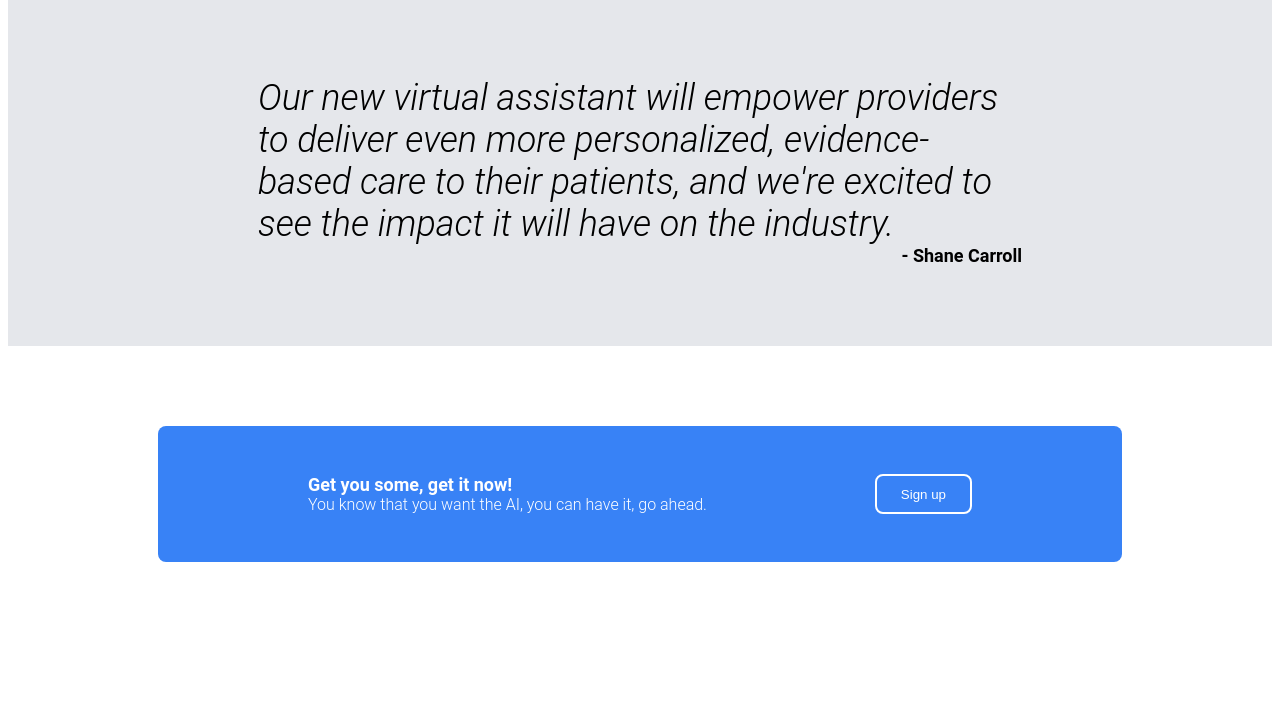
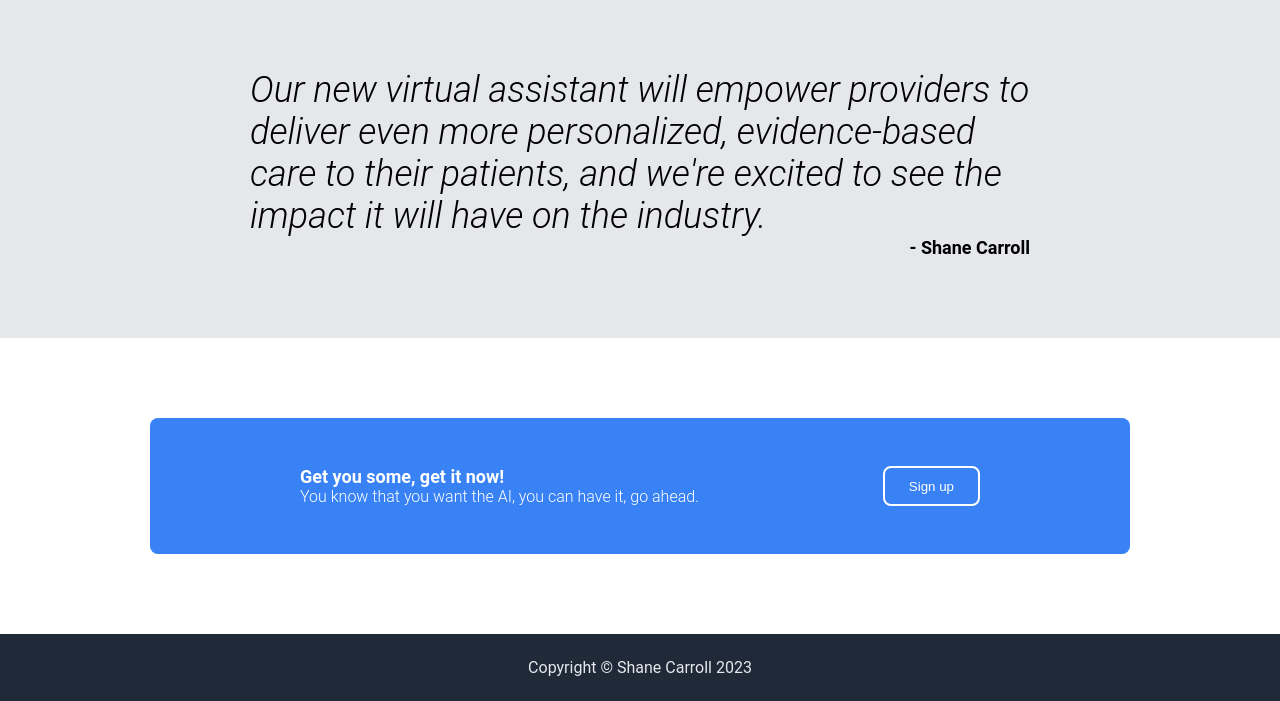
Before and after one commit to XavierLongview/first-webpage, a plain HTML site: page index.html in a window 1280 px wide. Shown: the part 822-1523 px from the top of the page. Before the commit the page ends 1464 px from the top, so only its background shows below. Drawn offline with Linux system fonts and the light colour scheme.

Commit message:
Add footer

```diff
--- a/index.html
+++ b/index.html
@@ -66,7 +66,7 @@
         <button>Sign up</button>
     </div>
 
-
+    <div class="footer">Copyright © Shane Carroll 2023</div>
 
 </body>
 </html>
--- a/styles.css
+++ b/styles.css
@@ -1,5 +1,10 @@
 html {
     font-family: Roboto, sans-serif;
+    height: 100vh;
+}
+
+body {
+    margin: 0px
 }
 
 .header {
@@ -158,3 +163,10 @@ html {
     border-radius: 8px;
     padding: 4px 24px;
 }
+
+.footer {
+    background-color: #1F2937;
+    color: #E5E7EB;
+    text-align: center;
+    padding: 24px;
+}
```
